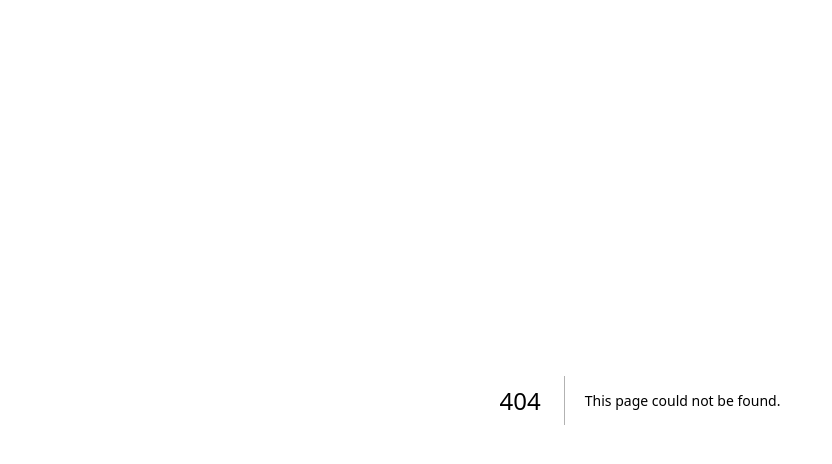
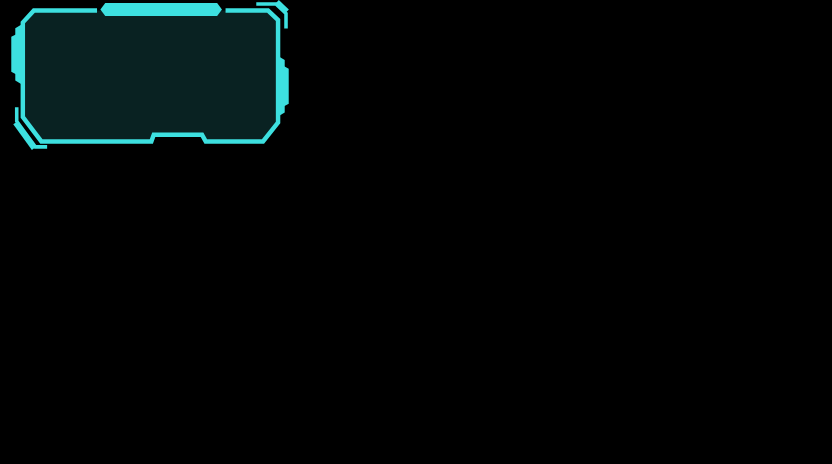
Before and after one commit to ghazi-mkhinini/DashboardNextjs13, a Next.js app: page /components/container in a window 1280 px wide. Before the commit this address had no page. Shown: the top 464 px of the page, without its empty margins (0-832 px from the left). Built offline with nearby package versions, Linux system fonts and the light colour scheme.

Commit message:
created: container type1

```diff
--- /dev/null
+++ b/src/pages/components/container.tsx
@@ -0,0 +1,12 @@
+
+
+export default function Container({text }): JSX.Element
+{
+    return(
+
+      <div before={text} className="inline-block w-[300px] h-[150px] before:content-[attr(before)] before:ml-[27px] before:mt-[20px] before:inline-block" style={{ position: "relative", color: 'white', maxWidth: '300px', maxHeight: '150px' }}>
+        <svg className="top-0 left-0" style={{ position: "absolute", zIndex: -1 }} version="1.2" xmlns="http://www.w3.org/2000/svg" viewBox="0 0 1156 624" width="300" height="150"><style>{`.a{fill:"#3de0e0"}`}</style><g style={{ opacity: ".15" }}><path className="a" d="m892.3 43.4h176.6l41.8 39.7v426.4l-62.7 79.5h-238l-15.7-28.3h-200.6l-10.2 28.3h-457.2l-77.4-102.4v-393l46-50.2h262.8" /></g><path className="a" d="m1052.5 598.2h-248l-15.6-28.3h-188.7l-10.2 28.3h-468.4l-81.9-108.5v-399.7l51.1-55.8h266.9v18.5h-258.7l-40.8 44.5v386.3l72.7 96.2h446.1l10.2-28.3h212.6l15.7 28.3h228l58-73.4v-419.2l-36.3-34.4h-172.9v-18.5h180.3l47.4 45v433.6z" /><path className="a" d="" /><path className="a" d="" /><path className="a" d="m857.2 66.6h-465.4l-20.2-27.2 20.2-27.3h465.4l20.2 27.3z" /><path className="a" d="m1151.2 118.9h-14.8v-59.5l-37.4-35.5h-78.9v-14.8h84.8l46.3 44z" /><path className="a" d="m1142.8 53.3l-41.8-39.8 12.8-13.4 41.8 39.7z" /><path className="a" d="m150.1 618.3h-52.9l-81-111.6v-60.4h14.8v55.6l73.7 101.6h45.4z" /><path className="a" d="m86.6 623.8l-77.4-106.5 16.8-12.2 77.4 106.6z" /><path className="a" d="m1138.4 467.7l-27.7 16.5v-250.8l27.7 16.4z" /><path className="a" d="m1155.1 431.4l-23 12.3v-169.8l23 12.3z" /><path className="a" d="m17.6 335l27.7 16.5v-250.8l-27.7 16.4z" /><path className="a" d="m0.9 298.7l23 12.3v-169.8l-23 12.2z" /></svg>
+      </div>
+
+    )
+}
```
